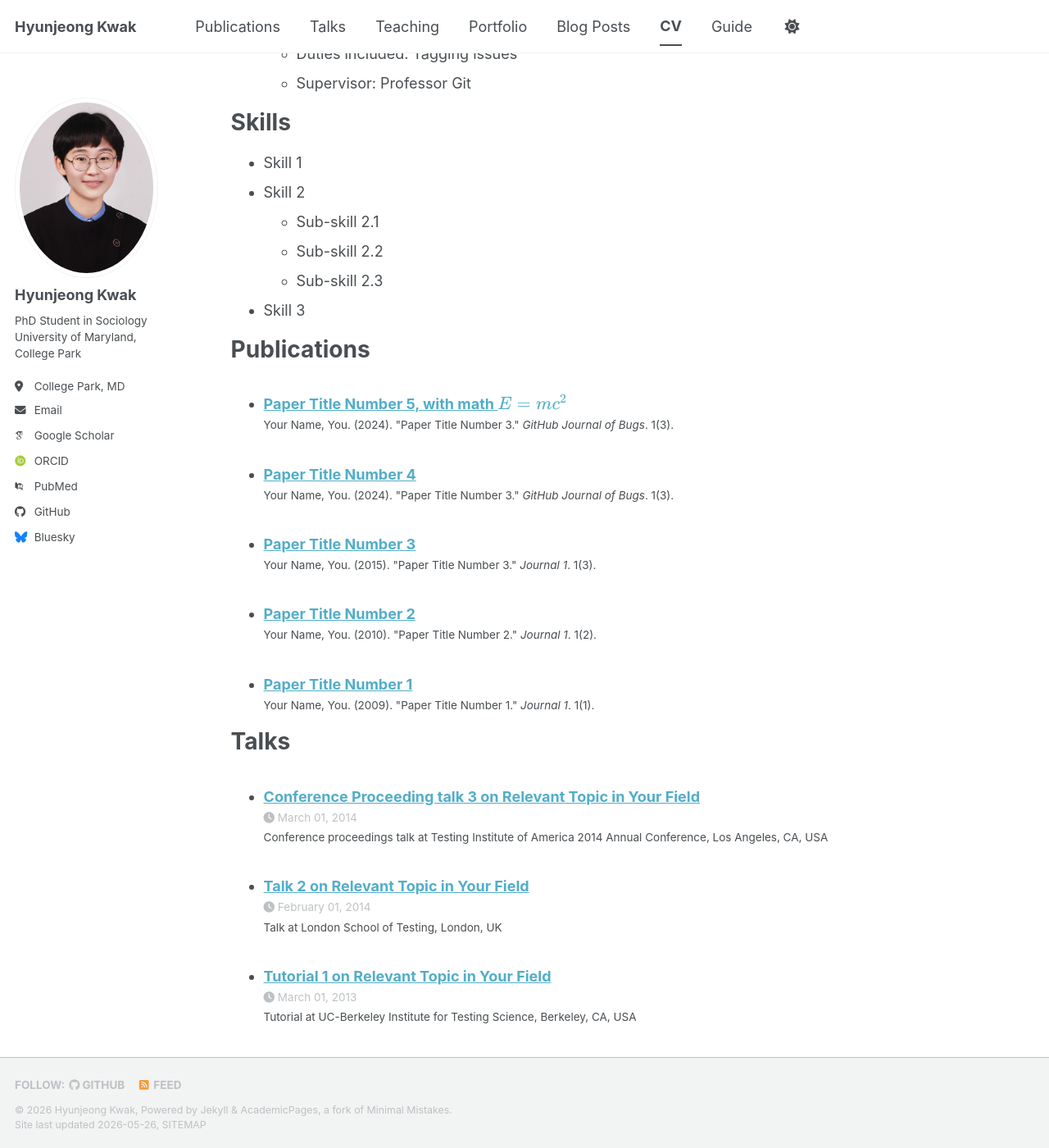
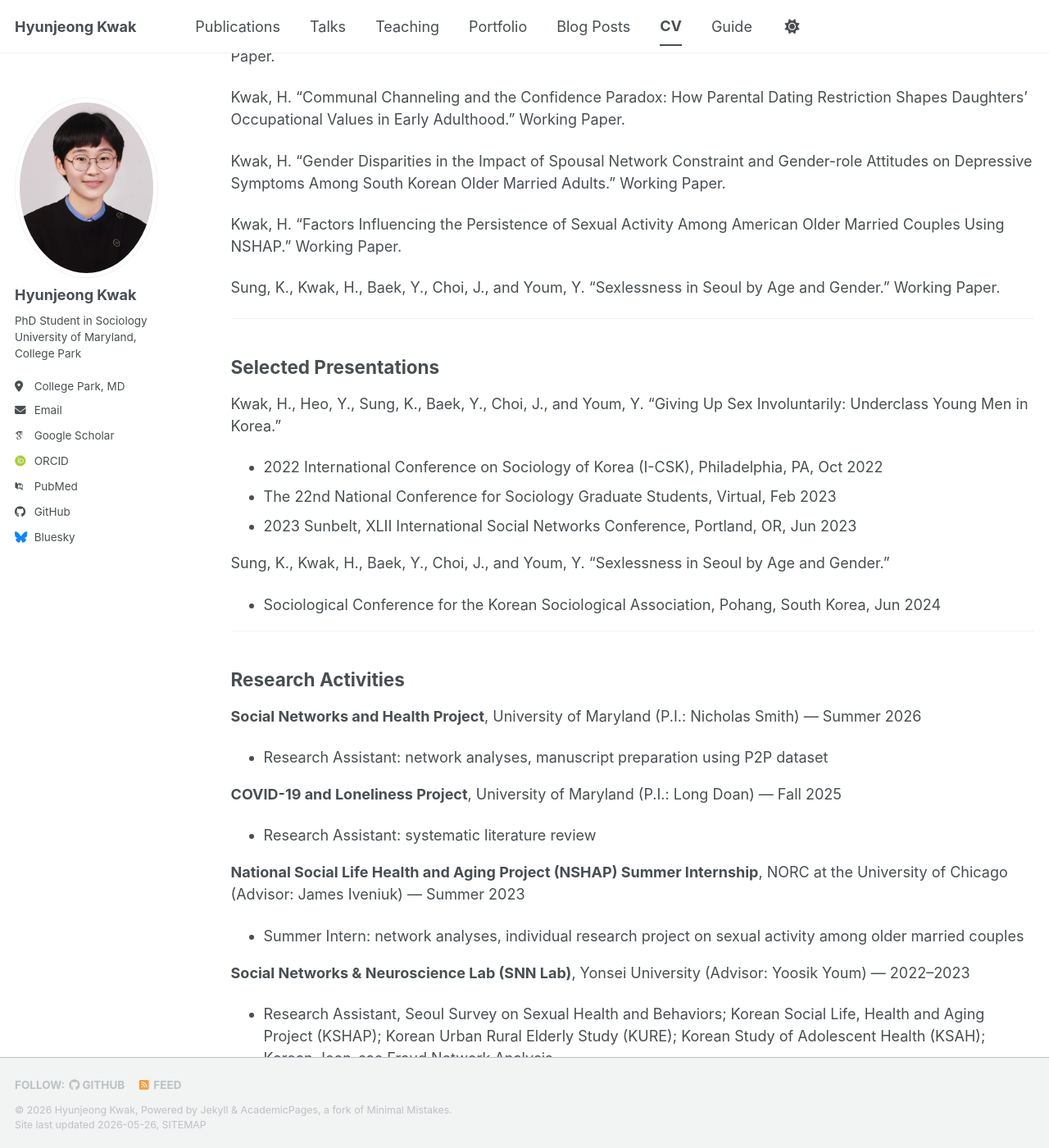
Before and after one commit to hyunjeong-kwak/hyunjeong-kwak.github.io, a Jekyll site: the page built from _pages/cv.md, in a window 1280 px wide and 1400 px high, scrolled down 672 px. Shown: the whole window at 82% size. Built offline with Jekyll 4.4.1, drawn with Linux system fonts in a browser that asks for light colours; some web fonts are replaced; a script bundle is joined from its source files by our own code; library files that are not in the unit come from our copies; some of the changed text lies outside the part shown.

Commit message:
Update cv.md

```diff
--- a/_pages/cv.md
+++ b/_pages/cv.md
@@ -9,56 +9,91 @@ redirect_from:
 
 {% include base_path %}
 
-Education
-======
-* Ph.D in Version Control Theory, GitHub University, 2018 (expected)
-* M.S. in Jekyll, GitHub University, 2014
-* B.S. in GitHub, GitHub University, 2012
+## Education
 
-Work experience
-======
-* Spring 2024: Academic Pages Collaborator
-  * GitHub University
-  * Duties includes: Updates and improvements to template
-  * Supervisor: The Users
+* Ph.D. Student, Sociology, University of Maryland, College Park (Aug 2025 – May 2030, Expected)
+* M.A., Sociology, Yonsei University (Mar 2022 – Oct 2024)
+* B.P.A., Public Administration & B.E., Economics (Double Major), Hankuk University of Foreign Studies (Mar 2018 – Feb 2022)
 
-* Fall 2015: Research Assistant
-  * GitHub University
-  * Duties included: Merging pull requests
-  * Supervisor: Professor Hub
+---
 
-* Summer 2015: Research Assistant
-  * GitHub University
-  * Duties included: Tagging issues
-  * Supervisor: Professor Git
+## Research Interests
 
-Skills
-======
-* Skill 1
-* Skill 2
-  * Sub-skill 2.1
-  * Sub-skill 2.2
-  * Sub-skill 2.3
-* Skill 3
+Social Psychology · Social Networks · Emotions & Moral Psychology · Culture & Cognition · Gender & Sexuality · Health, Aging & Life Course
 
-Publications
-======
-  <ul>{% for post in site.publications reversed %}
-    {% include archive-single-cv.html %}
-  {% endfor %}</ul>
+---
 
-Talks
-======
-  <ul>{% for post in site.talks reversed %}
-    {% include archive-single-talk-cv.html  %}
-  {% endfor %}</ul>
+## Works in Progress
 
-Teaching
-======
-  <ul>{% for post in site.teaching reversed %}
-    {% include archive-single-cv.html %}
-  {% endfor %}</ul>
+Kwak, H. & Long Doan. (*Forthcoming*). "Emotion." In *Oxford Research Encyclopedia of Sociology*. New York: Oxford University Press.
 
-Service and leadership
-======
-* Currently signed in to 43 different slack teams
+Kwak, H. "When Romance Feels Wrong: The Warmth of Asymmetry and the Suppression of Resistance." Working Paper.
+
+Kwak, H. "Communal Channeling and the Confidence Paradox: How Parental Dating Restriction Shapes Daughters' Occupational Values in Early Adulthood." Working Paper.
+
+Kwak, H. "Gender Disparities in the Impact of Spousal Network Constraint and Gender-role Attitudes on Depressive Symptoms Among South Korean Older Married Adults." Working Paper.
+
+Kwak, H. "Factors Influencing the Persistence of Sexual Activity Among American Older Married Couples Using NSHAP." Working Paper.
+
+Sung, K., Kwak, H., Baek, Y., Choi, J., and Youm, Y. "Sexlessness in Seoul by Age and Gender." Working Paper.
+
+---
+
+## Selected Presentations
+
+Kwak, H., Heo, Y., Sung, K., Baek, Y., Choi, J., and Youm, Y. "Giving Up Sex Involuntarily: Underclass Young Men in Korea."
+* 2022 International Conference on Sociology of Korea (I-CSK), Philadelphia, PA, Oct 2022
+* The 22nd National Conference for Sociology Graduate Students, Virtual, Feb 2023
+* 2023 Sunbelt, XLII International Social Networks Conference, Portland, OR, Jun 2023
+
+Sung, K., Kwak, H., Baek, Y., Choi, J., and Youm, Y. "Sexlessness in Seoul by Age and Gender."
+* Sociological Conference for the Korean Sociological Association, Pohang, South Korea, Jun 2024
+
+---
+
+## Research Activities
+
+**Social Networks and Health Project**, University of Maryland (P.I.: Nicholas Smith) — Summer 2026
+* Research Assistant: network analyses, manuscript preparation using P2P dataset
+
+**COVID-19 and Loneliness Project**, University of Maryland (P.I.: Long Doan) — Fall 2025
+* Research Assistant: systematic literature review
+
+**National Social Life Health and Aging Project (NSHAP) Summer Internship**, NORC at the University of Chicago (Advisor: James Iveniuk) — Summer 2023
+* Summer Intern: network analyses, individual research project on sexual activity among older married couples
+
+**Social Networks & Neuroscience Lab (SNN Lab)**, Yonsei University (Advisor: Yoosik Youm) — 2022–2023
+* Research Assistant, Seoul Survey on Sexual Health and Behaviors; Korean Social Life, Health and Aging Project (KSHAP); Korean Urban Rural Elderly Study (KURE); Korean Study of Adolescent Health (KSAH); Korean Jeon-sae Fraud Network Analysis
+
+---
+
+## Teaching
+
+* Introduction to Sociology (Undergraduate), University of Maryland — Spring 2026
+* Sociological Social Psychology (Undergraduate), University of Maryland — Fall 2025, Fall 2023
+* Future of Sociology (Undergraduate), Yonsei University — Fall 2023
+
+---
+
+## Honors and Awards
+
+* Outstanding Graduate Assistant Award, Graduate School, University of Maryland — 2026
+* Dean's Fellowship, College of Behavioral and Social Sciences, University of Maryland — 2025–2026
+* Work Station Scholarship, GS Social Innovation Project (GSIP), Yonsei University — 2023
+* Department Travel Grant for NORC, Yonsei University — 2023
+* Brain Korea 21+ Research Fellowship, Korean Ministry of Education — 2022–2023
+* Journalism Scholarship, Hankuk University of Foreign Studies — 2018–2020
+
+---
+
+## Service
+
+* Editor-in-Chief (Final Position), *The Argus*, Campus English Magazine, Hankuk University of Foreign Studies — 2018–2020
+
+---
+
+## Skills
+
+* **Statistics:** Stata, R, Python, Pajek, Gephi
+* **Languages:** Korean (Native), English (Fluent), Chinese (Intermediate)
+* **Training:** KOSSDA Methodology Education Program (100 hrs); AIFFEL Core AI Program, Modu Labs (960 hrs)
```
